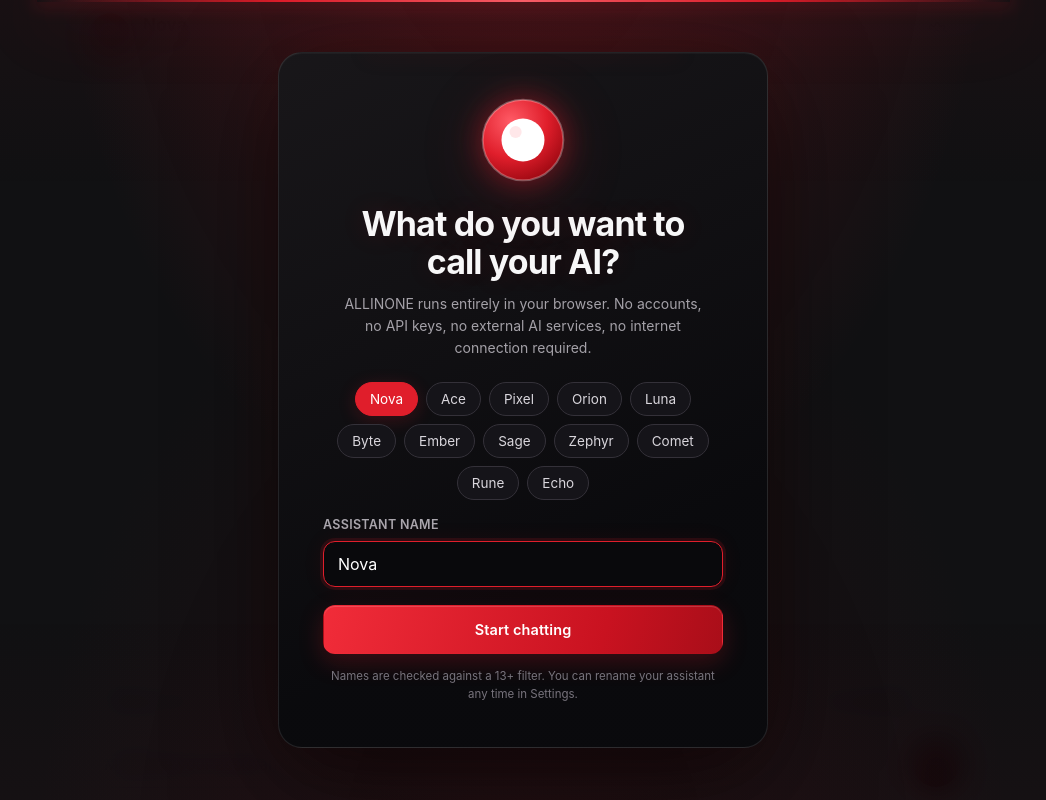
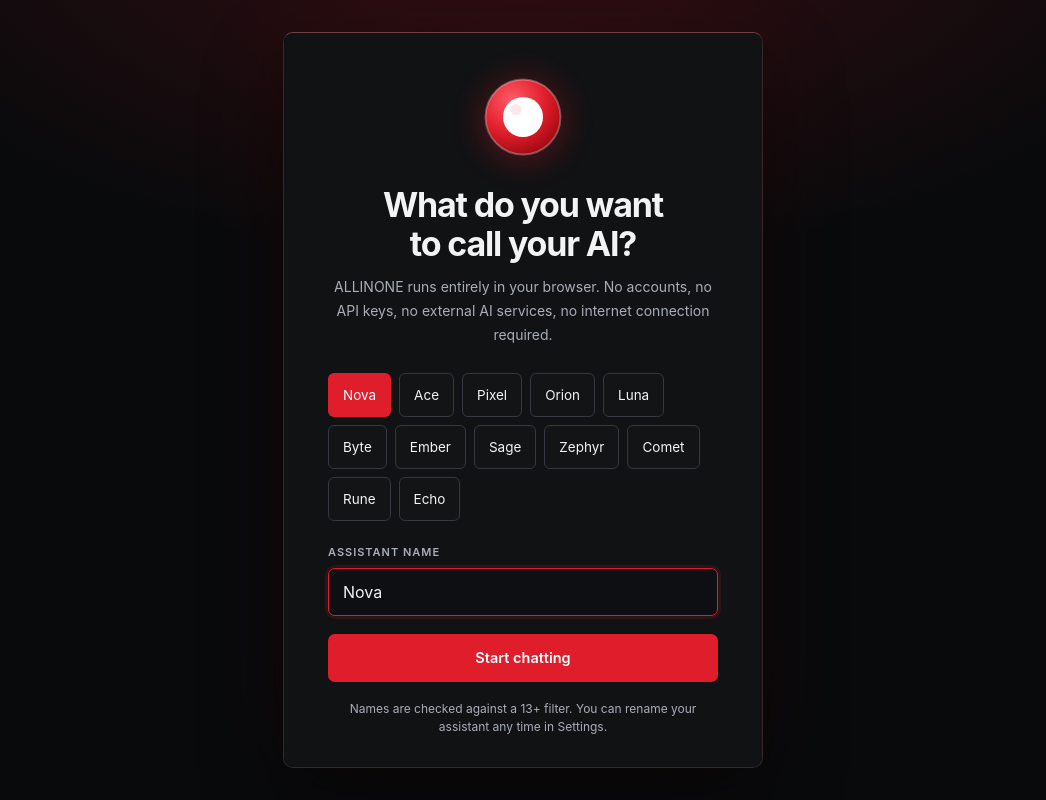
Before and after one commit to camdenl48799-create/allinone, a website: page index.html in a window 1280 px wide. Shown: the whole page, without its empty margins (117-1163 px from the left). Drawn offline with Linux system fonts and the light colour scheme.

Commit message:
Replace UI refresh with complete premium red CSS

```diff
--- a/css/styles.css
+++ b/css/styles.css
@@ -532,240 +532,418 @@ button, input, select, textarea { font-family: inherit; color: inherit; }
   }
 }
 
-
 /* ============================================================
-   FUTURE RED UI — additive visual refresh
-   The cinematic treatment is restricted to first-run setup.
-   Existing chat, storage, safety and assistant logic are untouched.
+   ALLINONE — premium red interface
+   Environmental lighting is scoped to the setup overlay only.
    ============================================================ */
 
-@media (prefers-color-scheme: dark) {
 :root {
-    --bg: #09090b;
-    --surface: #111114;
-    --surface-2: #19191e;
-    --text: #f5f5f6;
-    --muted: #92929d;
-    --border: #28282e;
-    --shadow: 0 14px 34px rgba(0, 0, 0, 0.32);
-    --shadow-modal: 0 30px 100px rgba(0, 0, 0, 0.72);
+  color-scheme: dark;
+
+  --red: #e01e2b;
+  --red-2: #ff7882;
+  --red-dark: #b81823;
+
+  --bg: #0b0c0e;
+  --surface: #121416;
+  --surface-2: #1b1e22;
+  --text: #f2f3f5;
+  --muted: #a8aeb8;
+  --border: #343940;
+
+  --shadow: none;
+  --shadow-modal: 0 24px 80px rgba(0, 0, 0, 0.5);
+  --focus: 0 0 0 3px rgba(255, 120, 130, 0.4);
+
+  --radius: 10px;
+  --radius-sm: 6px;
 }
 
 body {
-    background:
-      radial-gradient(ellipse at 50% -24%, rgba(224, 30, 43, 0.10), transparent 52%),
-      var(--bg);
+  background: var(--bg);
+}
+
+::selection {
+  background: #8f1721;
+  color: #fff;
+}
+
+button,
+input,
+select,
+textarea {
+  accent-color: var(--red);
+}
+
+:where(button, input, select, textarea, a, [tabindex]):focus-visible {
+  outline: 2px solid #ff8d96;
+  outline-offset: 4px;
+}
+
+input::placeholder,
+textarea::placeholder {
+  color: #9ba3af;
+  opacity: 1;
+}
+
+/* Everyday workspace: structured, quiet, and free of glow. */
+
+.app {
+  width: 100%;
+  max-width: 1120px;
+  min-width: 0;
+  background: var(--bg);
 }
 
 .topbar {
-    background: rgba(15, 15, 18, 0.96);
-    border-bottom-color: #242429;
-    box-shadow: 0 1px 0 rgba(255,255,255,0.015);
+  min-height: 78px;
+  padding-inline: clamp(16px, 3vw, 32px);
+  background: var(--bg);
 }
 
-  .brand-sub { letter-spacing: 1.1px; }
-  .logo { filter: drop-shadow(0 0 12px rgba(224, 30, 43, 0.22)); }
+.logo {
+  filter: none;
+}
+
+.brand-text h1 {
+  font-size: 18px;
+  font-weight: 650;
+  letter-spacing: -0.025em;
+}
+
+.brand-sub {
+  margin-top: 3px;
+  font-size: 10px;
+  letter-spacing: 0.12em;
+}
+
+.icon-btn,
+.btn,
+.send-btn {
+  min-height: 44px;
+  border-radius: 7px;
+}
 
 .icon-btn {
-    border: 1px solid transparent;
-    transition: background .18s ease, color .18s ease, border-color .18s ease;
+  width: 44px;
+  height: 44px;
 }
-  .icon-btn:hover {
-    background: rgba(224, 30, 43, 0.09);
-    border-color: rgba(224, 30, 43, 0.22);
-    color: #ff626b;
+
+.btn {
+  padding: 11px 18px;
+}
+
+.btn.primary,
+.send-btn,
+.suggestion.selected {
+  background: var(--red);
+  color: #fff;
+  box-shadow: none;
+  border-color: transparent;
+}
+
+.btn.primary:hover,
+.send-btn:hover {
+  background: #c81926;
+  filter: none;
+}
+
+.btn:hover,
+.chip:hover,
+.suggestion:hover {
+  color: var(--text);
+  border-color: #ff7882;
+}
+
+.btn.danger,
+.error {
+  color: #ff8d96;
+}
+
+.btn.danger:hover {
+  color: #ffabb1;
+}
+
+.chat {
+  min-height: 0;
+  padding: clamp(20px, 3vw, 36px);
+  gap: 20px;
+}
+
+.msg {
+  gap: 12px;
+  animation-duration: 220ms;
+}
+
+.msg .bubble {
+  max-width: min(84%, 720px);
+  border-radius: 9px;
+  padding: 14px 17px;
+  font-size: 15px;
+  line-height: 1.65;
 }
 
 .msg.ai .bubble {
-    background: linear-gradient(145deg, #151519, #111114 72%);
-    border-color: #29292f;
-    box-shadow: 0 8px 24px rgba(0,0,0,.13);
+  background: var(--surface);
+  border-color: var(--border);
+  box-shadow: none;
 }
 
 .msg.user .bubble {
-    background: linear-gradient(135deg, #ed2936, #b80f1b);
-    box-shadow: 0 5px 18px rgba(224, 30, 43, .13);
+  background: #24282e;
+  color: var(--text);
+  border: 1px solid #454c57;
 }
 
-  .chips { padding-top: 10px; }
-  .chip {
-    background: #121216;
-    border-color: #2a2a31;
-    transition: background .18s ease, border-color .18s ease, transform .18s ease;
+.msg.system .bubble {
+  background: #181215;
+  border: 1px solid #583039;
 }
-  .chip:hover {
-    background: rgba(224, 30, 43, .08);
-    border-color: rgba(224, 30, 43, .58);
-    color: #ff626b;
+
+.msg .time {
+  opacity: 1;
+  color: var(--muted);
+}
+
+.msg.user .time {
+  color: #bcc3cc;
+}
+
+.chips {
+  gap: 8px;
+  padding: 8px clamp(16px, 3vw, 32px) 16px;
+  scroll-padding-inline: 16px;
+}
+
+.chip,
+.suggestion {
+  min-height: 44px;
+  border-radius: 6px;
+  background: var(--surface);
 }
 
 .composer {
-    background: rgba(15, 15, 18, .97);
-    border-top-color: #242429;
-  }
-  .composer input {
-    background: #0b0b0e;
-    border-color: #303037;
-  }
-  .composer input:focus {
-    border-color: #e01e2b;
-    box-shadow: 0 0 0 3px rgba(224, 30, 43, .10);
+  gap: 12px;
+  padding: 16px clamp(16px, 3vw, 32px)
+    calc(16px + env(safe-area-inset-bottom));
+  background: var(--bg);
 }
 
-  .modal:not(.setup) {
-    background: #141418;
-    border: 1px solid #2c2c33;
-  }
+.composer input,
+.field input[type="text"],
+.field select {
+  min-height: 48px;
+  border-radius: 7px;
+  border-color: #505762;
+  background: #0d0f12;
 }
 
-/* Cinematic first-run welcome: never applied to the everyday chat screen. */
-#setupOverlay {
-  --welcome-red: #e01e2b;
-  background:
-    radial-gradient(ellipse at 50% -18%, rgba(224, 30, 43, .25), transparent 52%),
-    radial-gradient(ellipse at 50% 110%, rgba(112, 8, 18, .16), transparent 54%),
-    rgba(3, 3, 5, .94);
-  -webkit-backdrop-filter: blur(18px);
-  backdrop-filter: blur(18px);
-  overflow: hidden;
+.composer input {
+  padding-inline: 16px;
 }
 
-#setupOverlay::before {
-  content: "";
-  position: absolute;
-  z-index: 0;
-  top: 0;
-  left: 12%;
-  right: 12%;
-  height: 2px;
-  background: linear-gradient(90deg, transparent, #e01e2b 25%, #ff626b 50%, #e01e2b 75%, transparent);
-  box-shadow: 0 0 18px 3px rgba(224, 30, 43, .28), 0 12px 70px 8px rgba(224, 30, 43, .13);
-  animation: welcome-light-in 1.1s ease-out both;
+.send-btn {
+  width: 48px;
+  height: 48px;
 }
 
-#setupOverlay::after {
-  content: "";
-  position: absolute;
-  z-index: 0;
-  inset: 0;
-  pointer-events: none;
-  background: linear-gradient(180deg, rgba(224,30,43,.035), transparent 24%, transparent 76%, rgba(224,30,43,.025));
+.modal {
+  border: 1px solid var(--border);
+  border-radius: 10px;
+  padding: 28px;
+}
+
+.modal h2 {
+  letter-spacing: -0.035em;
+}
+
+.overlay {
+  background: rgba(0, 0, 0, 0.72);
+  -webkit-backdrop-filter: none;
+  backdrop-filter: none;
+}
+
+.modal-actions {
+  flex-wrap: wrap;
+}
+
+.modal-actions .btn {
+  flex-basis: 150px;
+}
+
+.toast {
+  border: 1px solid var(--border);
+  border-radius: 7px;
+  background: #20242a;
+}
+
+/* First-run only: one overhead light source and a quiet logo halo. */
+
+#setupOverlay {
+  isolation: isolate;
+  padding:
+    calc(28px + env(safe-area-inset-top))
+    20px
+    calc(28px + env(safe-area-inset-bottom));
+  background:
+    radial-gradient(
+      ellipse 75% 60% at 50% -12%,
+      rgba(224, 30, 43, 0.2),
+      transparent 75%
+    ),
+    #090a0c;
 }
 
 #setupOverlay .modal.setup {
   position: relative;
-  z-index: 1;
-  max-width: 490px;
-  padding: clamp(26px, 5vw, 44px);
-  color: #f7f7f8;
-  text-align: center;
-  background: linear-gradient(155deg, rgba(25, 23, 26, .98), rgba(10, 10, 13, .99) 72%);
-  border: 1px solid rgba(255, 255, 255, .10);
-  border-radius: 24px;
-  box-shadow: 0 30px 100px rgba(0,0,0,.65), 0 0 70px rgba(224,30,43,.075), inset 0 1px 0 rgba(255,255,255,.035);
-  animation: welcome-panel-in .72s cubic-bezier(.2,.75,.25,1) both;
+  width: 100%;
+  max-width: 480px;
+  padding: clamp(24px, 5vw, 44px);
+  border: 1px solid #38272b;
+  border-top-color: #704047;
+  border-radius: 10px;
+  background: #111214;
+  box-shadow:
+    0 -20px 90px rgba(224, 30, 43, 0.055),
+    0 30px 80px rgba(0, 0, 0, 0.45);
+  animation: setup-arrive 420ms cubic-bezier(0.2, 0.7, 0.2, 1) both;
 }
 
-#setupOverlay .modal.setup::before {
+#setupLogo {
+  position: relative;
+  isolation: isolate;
+  width: 80px;
+  height: 80px;
+  margin-bottom: 28px;
+  filter: drop-shadow(0 5px 14px rgba(224, 30, 43, 0.2));
+}
+
+#setupLogo::before {
   content: "";
   position: absolute;
-  top: -1px;
-  left: 18%;
-  right: 18%;
-  height: 1px;
-  background: linear-gradient(90deg, transparent, rgba(255,93,103,.9), transparent);
-  box-shadow: 0 0 20px rgba(224,30,43,.5);
+  z-index: -1;
+  inset: -32px;
+  pointer-events: none;
+  background: radial-gradient(
+    circle,
+    rgba(224, 30, 43, 0.16),
+    transparent 67%
+  );
 }
 
-#setupOverlay .modal-logo {
-  width: 86px;
-  height: 86px;
-  margin-bottom: 22px;
-  filter: drop-shadow(0 0 15px rgba(224,30,43,.48)) drop-shadow(0 10px 28px rgba(224,30,43,.18));
-  animation: welcome-logo-in .9s cubic-bezier(.2,.8,.2,1) both;
+#setupTitle {
+  margin-bottom: 12px;
+  font-size: clamp(27px, 5vw, 34px);
+  font-weight: 650;
+  line-height: 1.15;
+  text-wrap: balance;
 }
 
-#setupOverlay .modal.setup h2 {
-  max-width: 360px;
-  margin: 0 auto 12px;
-  font-size: clamp(25px, 5vw, 34px);
-  line-height: 1.12;
-  letter-spacing: -.9px;
-  font-weight: 750;
-  text-shadow: 0 0 26px rgba(224,30,43,.14);
+#setupOverlay .muted {
+  margin-bottom: 26px;
+  line-height: 1.7;
 }
 
-#setupOverlay .modal.setup .muted {
-  max-width: 360px;
-  margin: 0 auto 24px;
-  color: #a4a1a8;
-  font-size: 14px;
+#nameSuggestions {
+  justify-content: flex-start;
+  gap: 8px;
+  margin-bottom: 24px;
 }
 
-#setupOverlay .field > span { color: #aaa6ad; }
-#setupOverlay .field input[type="text"] {
-  color: #fff;
-  background: #09090c;
-  border-color: #39333a;
-  border-radius: 12px;
-}
-#setupOverlay .field input[type="text"]:focus {
-  border-color: #e01e2b;
-  box-shadow: 0 0 0 3px rgba(224,30,43,.13), 0 0 22px rgba(224,30,43,.08);
+#setupOverlay .field > span {
+  font-size: 11px;
+  letter-spacing: 0.09em;
 }
 
-#setupOverlay .suggestion {
-  color: #d9d6dc;
-  background: #151419;
-  border-color: #343139;
-}
-#setupOverlay .suggestion:hover {
-  color: #fff;
-  border-color: rgba(224,30,43,.72);
-  background: rgba(224,30,43,.08);
-}
-#setupOverlay .suggestion.selected {
-  color: #fff;
-  background: #e01e2b;
-  border-color: #e01e2b;
-  box-shadow: 0 4px 18px rgba(224,30,43,.2);
+#setupStartBtn {
+  width: 100%;
+  min-height: 48px;
+  margin-top: 4px;
 }
 
-#setupOverlay .btn.primary {
-  width: 100%;
-  min-height: 49px;
-  margin-top: 4px;
-  border-radius: 12px;
-  background: linear-gradient(105deg, #f12c39, #c91220 70%, #a90e19);
-  box-shadow: 0 8px 24px rgba(224,30,43,.23), inset 0 1px 0 rgba(255,255,255,.16);
-  letter-spacing: .1px;
-  transition: transform .18s ease, box-shadow .18s ease, filter .18s ease;
-}
-#setupOverlay .btn.primary:hover {
-  filter: brightness(1.08);
-  box-shadow: 0 10px 30px rgba(224,30,43,.32), inset 0 1px 0 rgba(255,255,255,.18);
-  transform: translateY(-1px);
-}
-#setupOverlay .fineprint { color: #77737c; font-size: 11.5px; }
-
-@keyframes welcome-light-in {
-  from { opacity: 0; transform: scaleX(.55); }
-  to { opacity: 1; transform: scaleX(1); }
-}
-@keyframes welcome-panel-in {
-  from { opacity: 0; transform: translateY(16px) scale(.985); }
-  to { opacity: 1; transform: translateY(0) scale(1); }
-}
-@keyframes welcome-logo-in {
-  from { opacity: 0; transform: translateY(8px) scale(.88); }
-  to { opacity: 1; transform: translateY(0) scale(1); }
+#setupOverlay .fineprint {
+  margin-top: 18px;
+  font-size: 12px;
 }
 
-/* Everyday UI stays practical: only restrained red interactions, never ambient neon. */
-@media (prefers-reduced-motion: reduce) {
-  #setupOverlay::before,
-  #setupOverlay .modal.setup,
-  #setupOverlay .modal-logo {
-    animation: none !important;
+@keyframes setup-arrive {
+  from {
+    opacity: 0;
+    transform: translateY(10px);
+  }
+  to {
+    opacity: 1;
+    transform: translateY(0);
   }
 }
+
+@media (min-width: 1120px) {
+  .app {
+    border-inline: 1px solid var(--border);
+  }
+}
+
+@media (max-width: 600px) {
+  .topbar {
+    min-height: 72px;
+  }
+
+  .chat {
+    padding: 20px 14px;
+    gap: 16px;
+  }
+
+  .msg .bubble {
+    max-width: 88%;
+    padding: 12px 14px;
+  }
+
+  .msg .avatar {
+    width: 24px;
+    height: 24px;
+  }
+
+  .modal {
+    padding: 22px;
+  }
+
+  .row {
+    flex-wrap: wrap;
+  }
+
+  .row input {
+    flex-basis: 160px;
+  }
+}
+
+@media (max-height: 650px) {
+  #setupOverlay {
+    padding-block: 16px;
+  }
+
+  #setupLogo {
+    width: 60px;
+    height: 60px;
+    margin-bottom: 18px;
+  }
+}
+
+@media (prefers-reduced-motion: reduce) {
+  *,
+  *::before,
+  *::after {
+    animation: none !important;
+    transition: none !important;
+    scroll-behavior: auto !important;
+  }
+}
+
+@media (forced-colors: active) {
+  :where(button, input, select, textarea, a, [tabindex]):focus-visible {
+    outline: 2px solid Highlight;
+  }
+
+  .suggestion.selected {
+    border: 2px solid Highlight;
+  }
+}
```
Lines whose indentation alone changed are shown as unchanged.
